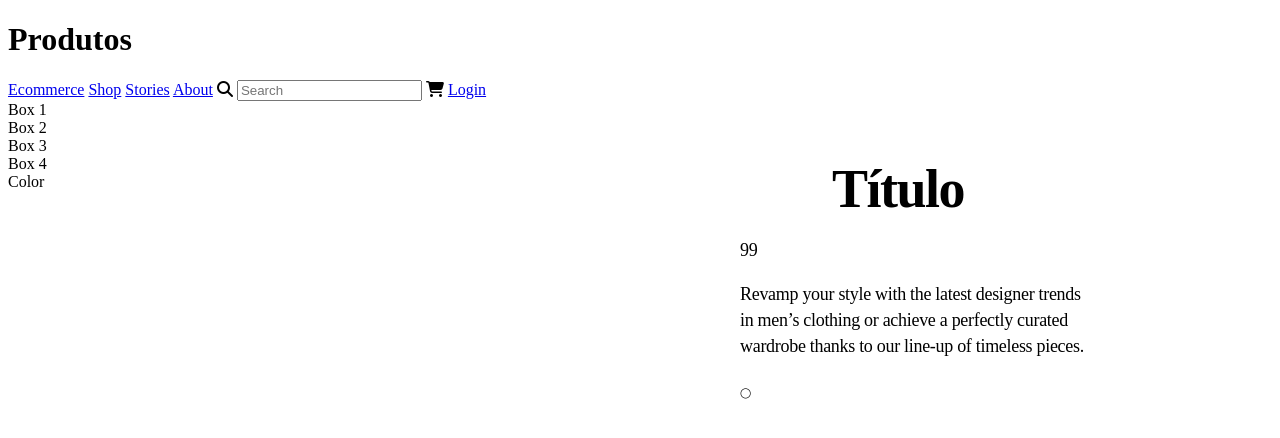
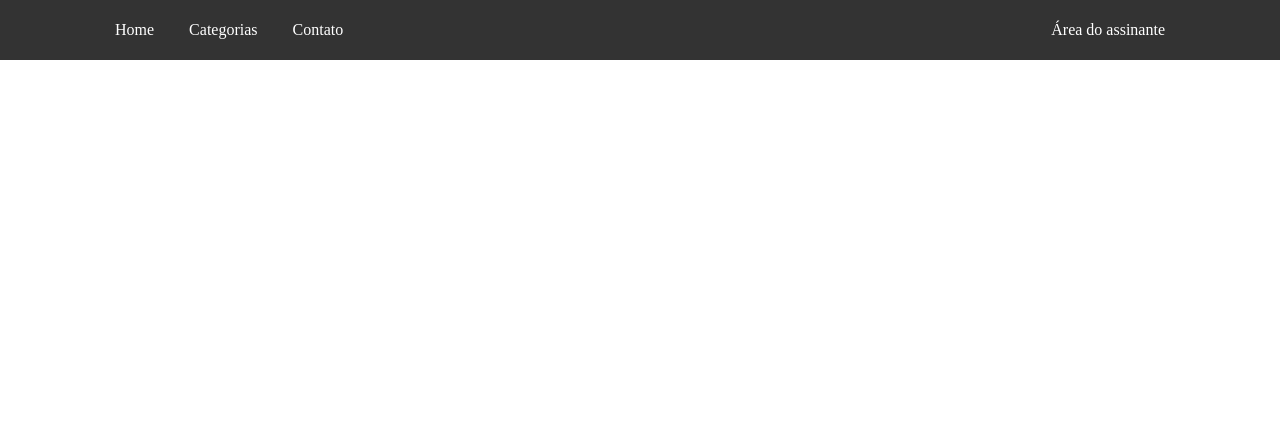
Before and after one commit to lidifaria/semente-do-pi, a website: page views/produtos.html in a window 1280 px wide. Drawn offline with Linux system fonts and the light colour scheme.

Commit message:
23.11.22 - Co-learning coletivo: display flex, hover, last child

```diff
--- a/public/css/geral.css
+++ b/public/css/geral.css
@@ -1,43 +1,55 @@
-.titleProduct  {
-  /* Title */
-  position: absolute;
-  left: 65%;
-  right: 10.07%;
-  top: 15.33%;
-  bottom: 79.78%;
-
-  /* Heading 03 */
-
-  font-family: "Public Sans";
-  font-style: normal;
-  font-weight: 600;
-  font-size: 36px;
-  line-height: 44px;
-  /* identical to box height, or 122% */
-
-  letter-spacing: -1.5px;
-
-  color: #000000;
+* {
+  box-sizing: border-box;
 }
 
+/* 25/11/22: Objetivos deste co-learning:
+zerar o css
+*/
+body {
+  margin: 0;
+  padding: 0;
+}
 
-.sectionDescription {
-  position: absolute;
-  width: 357px;
-  height: 104px;
-  left: 740px;
-  top: 237px;
+/*
+Header.... fundo amarelo de fora a fora com 60px de altura. O conteúdo dele guarda 100px de distância das laterais
+*/
+header {
+  background-color: #333;
+  height: 60px;
+  width: 100%;
+}
 
-  /* Paragraph 02 */
+header div {
+  margin: 0 100px;
+  height: 100%;
+ /* background-color: green;*/
+  display: flex;
+  gap: 5px;
+}
 
-  font-family: "Public Sans";
-  font-style: normal;
-  font-weight: 400;
-  font-size: 18px;
-  line-height: 26px;
-  /* or 144% */
+header div a {
+ /* background-color: aqua;*/
+  display: flex;
+  align-items: center;
+  padding: 0 15px;
+  text-decoration: none;
+  color: #FFF
+}
 
-  letter-spacing: -0.3px;
+header div a:hover{
+  background-color:aqua;
+  color: #333
+}
 
-  color: #000000;
+header div a:last-child{
+  margin-left: auto;
 }
+
+/*
+main... fundo rosa, tambem de fora a fora
+mas o conteúdo dele ficará centralizado à uma distância de 100px das laterais e 50px do topo e do fundo
+*/
+
+/*
+footer.... fundo amarelo de fora a fora com 60px de altura
+*/
--- a/views/produtos.html
+++ b/views/produtos.html
@@ -1,53 +1,39 @@
 <!DOCTYPE html>
 <html lang="en">
+
 <head>
   <meta charset="UTF-8" />
   <meta http-equiv="X-UA-Compatible" content="IE=edge" />
   <meta name="viewport" content="width=device-width, initial-scale=1.0" />
   <link rel="stylesheet" href="../public/css/geral.css">
-    <script
-      src="https://kit.fontawesome.com/1051284148.js"
-      crossorigin="anonymous"
-    ></script>
+  <script src="https://kit.fontawesome.com/1051284148.js" crossorigin="anonymous"></script>
   <!--Importação da Lupa-->
 
   <title>Produto</title>
 </head>
+
 <body>
   <header>
-      <h1>Produtos</h1>
-      <a href="/">Ecommerce</a>
-      <a href="/">Shop</a>
-      <a href="/">Stories</a>
-      <a href="/">About</a>
-      <i class="fa-solid fa-magnifying-glass"></i>
+    <div>
+      <a href="#">Home</a>
+      <a href="#">Categorias</a>
+      <a href="#">Contato</a>
+      <a href="#">Área do assinante</a>
+    </div>
 
-      <input type="text" placeholder="Search" />
-      <i class="fa-solid fa-cart-shopping"></i> <!--Número/Quantidade no carrinho será colocado posteriormente-->
-
-      <a href="/">Login</a>
   </header>
 
-    <section class="sectionImage">
-        <div>Box 1</div>
-        <div>Box 2</div>
-        <div>Box 3</div>
-        <div>Box 4</div>
-    </section>
+  <main>
 
-    <section class="titleProduct">
-        <h2>Título</h2>
-    </section>
+  </main>
 
-    <section class="sectionDescription">
-        <span>99</span>
-        <p>Revamp your style with the latest designer trends in men’s clothing or achieve a perfectly curated wardrobe thanks to our line-up of timeless pieces.</p>
+  <footer>
 
-        <span style='font-size:10px;'>&#9711;</span>
-    </section>
+  </footer>
 
-    <section>Color</section>
+
 
 
 </body>
+
 </html>
```
Also changed, not shown: 4 other files. Lines whose indentation alone changed are shown as unchanged.
